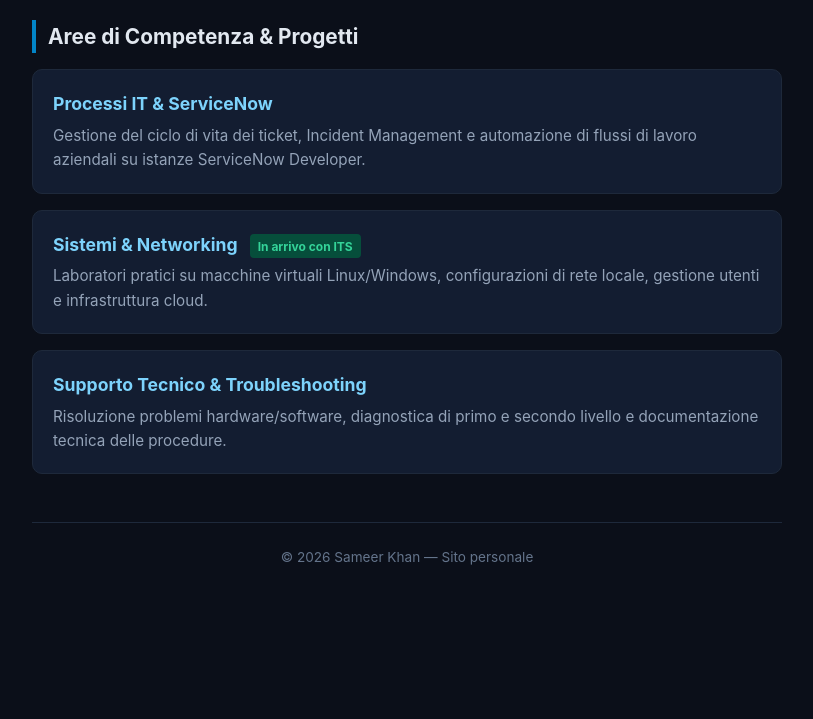
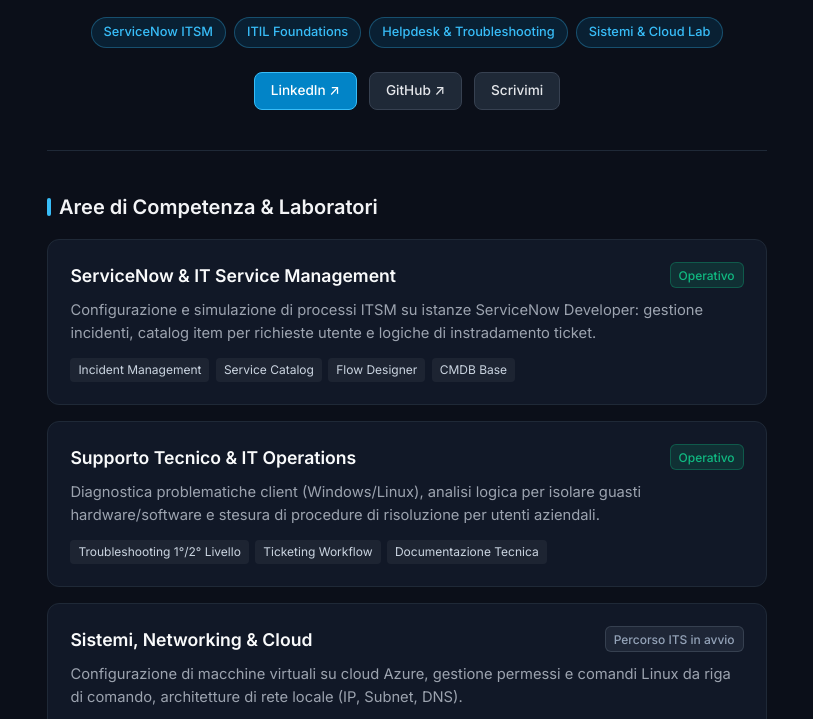
Before and after one commit to sameerkhan-work/sameerkhan-work.github.io, a plain HTML site: page index.html in a window 1280 px wide. Shown: the part 259-978 px from the top of the page, without its empty margins (233-1046 px from the left). Before the commit the page ends 860 px from the top, so only its background shows below. Drawn offline with Linux system fonts and the light colour scheme.

Commit message:
Revise index.html for improved content and styling
Updated the portfolio page with new meta tags, adjusted styles, and modified content for clarity and relevance.

```diff
--- a/index.html
+++ b/index.html
@@ -4,57 +4,311 @@
   <meta charset="UTF-8">
   <meta name="viewport" content="width=device-width, initial-scale=1.0">
   <title>Sameer Khan | IT Operations & Systems</title>
+
+  <!-- Meta tag per anteprime social -->
+  <meta name="description" content="Portfolio di Sameer Khan - Aspirante Sistemista IT & IT Operations Specialist con focus su ServiceNow e Helpdesk.">
+  <meta property="og:title" content="Sameer Khan | IT Operations & Systems">
+  <meta property="og:description" content="Aspirante Sistemista IT & ServiceNow Enthusiast">
+  <meta property="og:type" content="website">
+
+  <!-- Font moderno Google Fonts -->
+  <link rel="preconnect" href="https://fonts.googleapis.com">
+  <link rel="preconnect" href="https://fonts.gstatic.com" crossorigin>
+  <link href="https://fonts.googleapis.com/css2?family=Inter:wght@300;400;500;600;700&display=swap" rel="stylesheet">
+
   <style>
+    :root {
+      --bg: #0b0f19;
+      --card-bg: #111827;
+      --card-border: #1f2937;
+      --card-hover: #1e293b;
+      --primary: #38bdf8;
+      --primary-dark: #0284c7;
+      --text: #f3f4f6;
+      --text-muted: #9ca3af;
+      --accent: #10b981;
+    }
+
     * { box-sizing: border-box; margin: 0; padding: 0; }
-    body { font-family: -apple-system, BlinkMacSystemFont, "Segoe UI", Roboto, sans-serif; background: #0b0f19; color: #f1f5f9; line-height: 1.6; padding: 2rem 1rem; }
-    .container { max-width: 750px; margin: 0 auto; }
-    header { text-align: center; padding: 2.5rem 1rem; border-bottom: 1px solid #1e293b; margin-bottom: 2rem; }
-    h1 { font-size: 2.2rem; color: #38bdf8; margin-bottom: 0.5rem; }
-    .subtitle { color: #94a3b8; font-size: 1.05rem; }
-    .section-title { font-size: 1.3rem; margin: 2rem 0 1rem; color: #e2e8f0; border-left: 4px solid #0284c7; padding-left: 0.75rem; }
-    .card { background: #131d31; border: 1px solid #1e293b; border-radius: 10px; padding: 1.25rem; margin-bottom: 1rem; }
-    .card h3 { color: #7dd3fc; font-size: 1.1rem; margin-bottom: 0.35rem; }
-    .card p { color: #94a3b8; font-size: 0.95rem; }
-    .badge-container { margin-top: 0.75rem; display: flex; flex-wrap: wrap; gap: 0.5rem; }
-    .badge { background: #0369a1; color: white; padding: 0.2rem 0.65rem; border-radius: 999px; font-size: 0.8rem; font-weight: 500; }
-    .status { display: inline-block; background: #064e3b; color: #34d399; padding: 0.15rem 0.5rem; border-radius: 4px; font-size: 0.75rem; margin-left: 0.5rem; }
-    footer { text-align: center; margin-top: 3rem; color: #64748b; font-size: 0.85rem; border-top: 1px solid #1e293b; padding-top: 1.5rem; }
-    a.btn { display: inline-block; margin-top: 0.75rem; color: #38bdf8; text-decoration: none; font-weight: 500; font-size: 0.9rem; }
-    a.btn:hover { text-decoration: underline; }
+
+    body {
+      font-family: 'Inter', -apple-system, BlinkMacSystemFont, sans-serif;
+      background-color: var(--bg);
+      color: var(--text);
+      line-height: 1.6;
+      padding: 3rem 1.25rem;
+    }
+
+    .container {
+      max-width: 720px;
+      margin: 0 auto;
+    }
+
+    /* Header & Profilo */
+    header {
+      text-align: center;
+      padding-bottom: 2.5rem;
+      border-bottom: 1px solid var(--card-border);
+      margin-bottom: 2.5rem;
+    }
+
+    .avatar-placeholder {
+      width: 72px;
+      height: 72px;
+      margin: 0 auto 1.25rem;
+      border-radius: 50%;
+      background: linear-gradient(135deg, var(--primary-dark), #6366f1);
+      display: flex;
+      align-items: center;
+      justify-content: center;
+      font-size: 1.5rem;
+      font-weight: 700;
+      color: #fff;
+      box-shadow: 0 4px 15px rgba(2, 132, 199, 0.3);
+    }
+
+    h1 {
+      font-size: 2.2rem;
+      font-weight: 700;
+      letter-spacing: -0.02em;
+      color: #ffffff;
+      margin-bottom: 0.4rem;
+    }
+
+    .subtitle {
+      color: var(--text-muted);
+      font-size: 1.05rem;
+      font-weight: 400;
+      max-width: 550px;
+      margin: 0 auto 1.25rem;
+    }
+
+    /* Badge & Tag */
+    .badge-container {
+      display: flex;
+      flex-wrap: wrap;
+      justify-content: center;
+      gap: 0.5rem;
+      margin-bottom: 1.5rem;
+    }
+
+    .badge {
+      background: rgba(2, 132, 199, 0.15);
+      border: 1px solid rgba(56, 189, 248, 0.3);
+      color: var(--primary);
+      padding: 0.25rem 0.75rem;
+      border-radius: 9999px;
+      font-size: 0.8rem;
+      font-weight: 500;
+    }
+
+    /* Bottoni Contatti / Social */
+    .links-container {
+      display: flex;
+      justify-content: center;
+      gap: 0.75rem;
+      flex-wrap: wrap;
+    }
+
+    .btn {
+      display: inline-flex;
+      align-items: center;
+      background: #1f2937;
+      color: #e5e7eb;
+      text-decoration: none;
+      padding: 0.45rem 1rem;
+      border-radius: 8px;
+      font-size: 0.85rem;
+      font-weight: 500;
+      border: 1px solid #374151;
+      transition: all 0.2s ease;
+    }
+
+    .btn:hover {
+      background: #374151;
+      color: #ffffff;
+      transform: translateY(-1px);
+    }
+
+    .btn-primary {
+      background: var(--primary-dark);
+      border-color: var(--primary);
+      color: #fff;
+    }
+
+    .btn-primary:hover {
+      background: #0369a1;
+    }
+
+    /* Sezioni */
+    .section-title {
+      font-size: 1.25rem;
+      font-weight: 600;
+      margin: 2rem 0 1rem;
+      color: #f3f4f6;
+      display: flex;
+      align-items: center;
+      gap: 0.5rem;
+    }
+
+    .section-title::before {
+      content: "";
+      width: 4px;
+      height: 1.1rem;
+      background: var(--primary);
+      border-radius: 2px;
+      display: inline-block;
+    }
+
+    /* Card Progetti */
+    .card {
+      background: var(--card-bg);
+      border: 1px solid var(--card-border);
+      border-radius: 12px;
+      padding: 1.4rem;
+      margin-bottom: 1rem;
+      transition: all 0.2s ease;
+    }
+
+    .card:hover {
+      border-color: #374151;
+      background: var(--card-hover);
+      transform: translateY(-2px);
+    }
+
+    .card-header {
+      display: flex;
+      justify-content: space-between;
+      align-items: flex-start;
+      margin-bottom: 0.5rem;
+    }
+
+    .card h3 {
+      color: #f9fafb;
+      font-size: 1.1rem;
+      font-weight: 600;
+    }
+
+    .status-badge {
+      font-size: 0.75rem;
+      padding: 0.15rem 0.5rem;
+      border-radius: 6px;
+      font-weight: 500;
+    }
+
+    .status-active {
+      background: rgba(16, 185, 129, 0.15);
+      color: var(--accent);
+      border: 1px solid rgba(16, 185, 129, 0.3);
+    }
+
+    .status-upcoming {
+      background: rgba(148, 163, 184, 0.1);
+      color: #94a3b8;
+      border: 1px solid rgba(148, 163, 184, 0.2);
+    }
+
+    .card p {
+      color: var(--text-muted);
+      font-size: 0.92rem;
+      margin-bottom: 0.75rem;
+    }
+
+    .tech-list {
+      display: flex;
+      flex-wrap: wrap;
+      gap: 0.4rem;
+    }
+
+    .tech-item {
+      font-size: 0.75rem;
+      color: #cbd5e1;
+      background: rgba(255, 255, 255, 0.05);
+      padding: 0.15rem 0.5rem;
+      border-radius: 4px;
+    }
+
+    /* Footer */
+    footer {
+      text-align: center;
+      margin-top: 3.5rem;
+      padding-top: 1.5rem;
+      border-top: 1px solid var(--card-border);
+      color: #6b7280;
+      font-size: 0.85rem;
+    }
   </style>
 </head>
 <body>
   <div class="container">
+
     <header>
+      <div class="avatar-placeholder">SK</div>
       <h1>Sameer Khan</h1>
-      <p class="subtitle">Aspirante Sistemista IT & IT Operations | Focus su ServiceNow & Helpdesk</p>
-      <div class="badge-container" style="justify-content: center; margin-top: 1rem;">
+      <p class="subtitle">Aspirante Sistemista IT & IT Operations Specialist | Focus su ServiceNow & Helpdesk</p>
+
+      <div class="badge-container">
         <span class="badge">ServiceNow ITSM</span>
-        <span class="badge">IT Support</span>
-        <span class="badge">Linux & Cloud Lab</span>
+        <span class="badge">ITIL Foundations</span>
+        <span class="badge">Helpdesk & Troubleshooting</span>
+        <span class="badge">Sistemi & Cloud Lab</span>
+      </div>
+
+      <!-- Sostituisci i link # con i tuoi veri indirizzi -->
+      <div class="links-container">
+        <a href="https://linkedin.com/in/tuonome" target="_blank" class="btn btn-primary">LinkedIn ↗</a>
+        <a href="https://github.com/sameerkhan-work" target="_blank" class="btn">GitHub ↗</a>
+        <a href="mailto:iltuonome@email.com" class="btn">Scrivimi</a>
       </div>
     </header>
 
-    <h2 class="section-title">Aree di Competenza & Progetti</h2>
+    <h2 class="section-title">Aree di Competenza & Laboratori</h2>
 
     <div class="card">
-      <h3>Processi IT & ServiceNow</h3>
-      <p>Gestione del ciclo di vita dei ticket, Incident Management e automazione di flussi di lavoro aziendali su istanze ServiceNow Developer.</p>
+      <div class="card-header">
+        <h3>ServiceNow & IT Service Management</h3>
+        <span class="status-badge status-active">Operativo</span>
+      </div>
+      <p>Configurazione e simulazione di processi ITSM su istanze ServiceNow Developer: gestione incidenti, catalog item per richieste utente e logiche di instradamento ticket.</p>
+      <div class="tech-list">
+        <span class="tech-item">Incident Management</span>
+        <span class="tech-item">Service Catalog</span>
+        <span class="tech-item">Flow Designer</span>
+        <span class="tech-item">CMDB Base</span>
+      </div>
     </div>
 
     <div class="card">
-      <h3>Sistemi & Networking <span class="status">In arrivo con ITS</span></h3>
-      <p>Laboratori pratici su macchine virtuali Linux/Windows, configurazioni di rete locale, gestione utenti e infrastruttura cloud.</p>
+      <div class="card-header">
+        <h3>Supporto Tecnico & IT Operations</h3>
+        <span class="status-badge status-active">Operativo</span>
+      </div>
+      <p>Diagnostica problematiche client (Windows/Linux), analisi logica per isolare guasti hardware/software e stesura di procedure di risoluzione per utenti aziendali.</p>
+      <div class="tech-list">
+        <span class="tech-item">Troubleshooting 1°/2° Livello</span>
+        <span class="tech-item">Ticketing Workflow</span>
+        <span class="tech-item">Documentazione Tecnica</span>
+      </div>
     </div>
 
     <div class="card">
-      <h3>Supporto Tecnico & Troubleshooting</h3>
-      <p>Risoluzione problemi hardware/software, diagnostica di primo e secondo livello e documentazione tecnica delle procedure.</p>
+      <div class="card-header">
+        <h3>Sistemi, Networking & Cloud</h3>
+        <span class="status-badge status-upcoming">Percorso ITS in avvio</span>
+      </div>
+      <p>Configurazione di macchine virtuali su cloud Azure, gestione permessi e comandi Linux da riga di comando, architetture di rete locale (IP, Subnet, DNS).</p>
+      <div class="tech-list">
+        <span class="tech-item">Linux (Ubuntu/Debian)</span>
+        <span class="tech-item">Microsoft Azure</span>
+        <span class="tech-item">Networking & Subnetting</span>
+        <span class="tech-item">Active Directory</span>
+      </div>
     </div>
 
     <footer>
-      <p>© 2026 Sameer Khan — Sito personale</p>
+      <p>© 2026 Sameer Khan — Ospitato su GitHub Pages & Dominio Personalizzato</p>
     </footer>
+
   </div>
 </body>
 </html>
```
